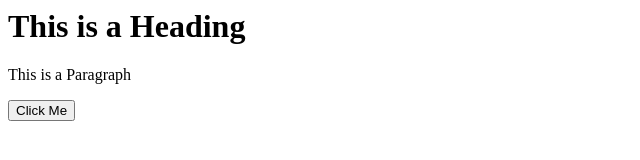
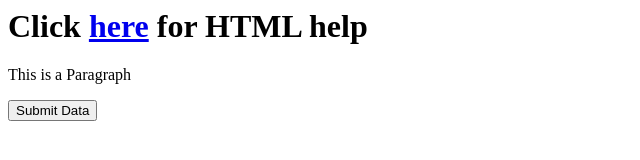
Before and after one commit to typicalchazz/HTML-Playground, a plain HTML site: page index.HTML in a window 1280 px wide. Shown: the whole page, without its empty margins (0-640 px from the left). Drawn offline with Linux system fonts and the light colour scheme.

Commit message:
Added links, stopping before CSS

```diff
--- a/index.HTML
+++ b/index.HTML
@@ -2,14 +2,15 @@
 
 <head>
     <title>HTML Tutorial</title>
-    <script src = "script.js"></script>
+    <script src="script.js"></script>
 </head>
 
 <body>
-    <h1>This is a Heading</h1>
+    <h1> Click <a href = "https://developer.mozilla.org/en-US/docs/Learn/HTML/Introduction_to_HTML/Getting_started">here</a> for HTML help</h1>
     <p>This is a Paragraph</p>
     <!--this is a reference to a function called runCode() that resides in script.js-->
-    <button onclick="runCode()">Click Me</button>
+    <button onclick="runCode()">Submit Data</button>
+    <br />
 </body>
 
 </html>
--- a/script.js
+++ b/script.js
@@ -1,3 +1,3 @@
 let runCode = () => {
-    alert("Hello World!");
+    alert("Data has been pushed to SQL");
 }
```
